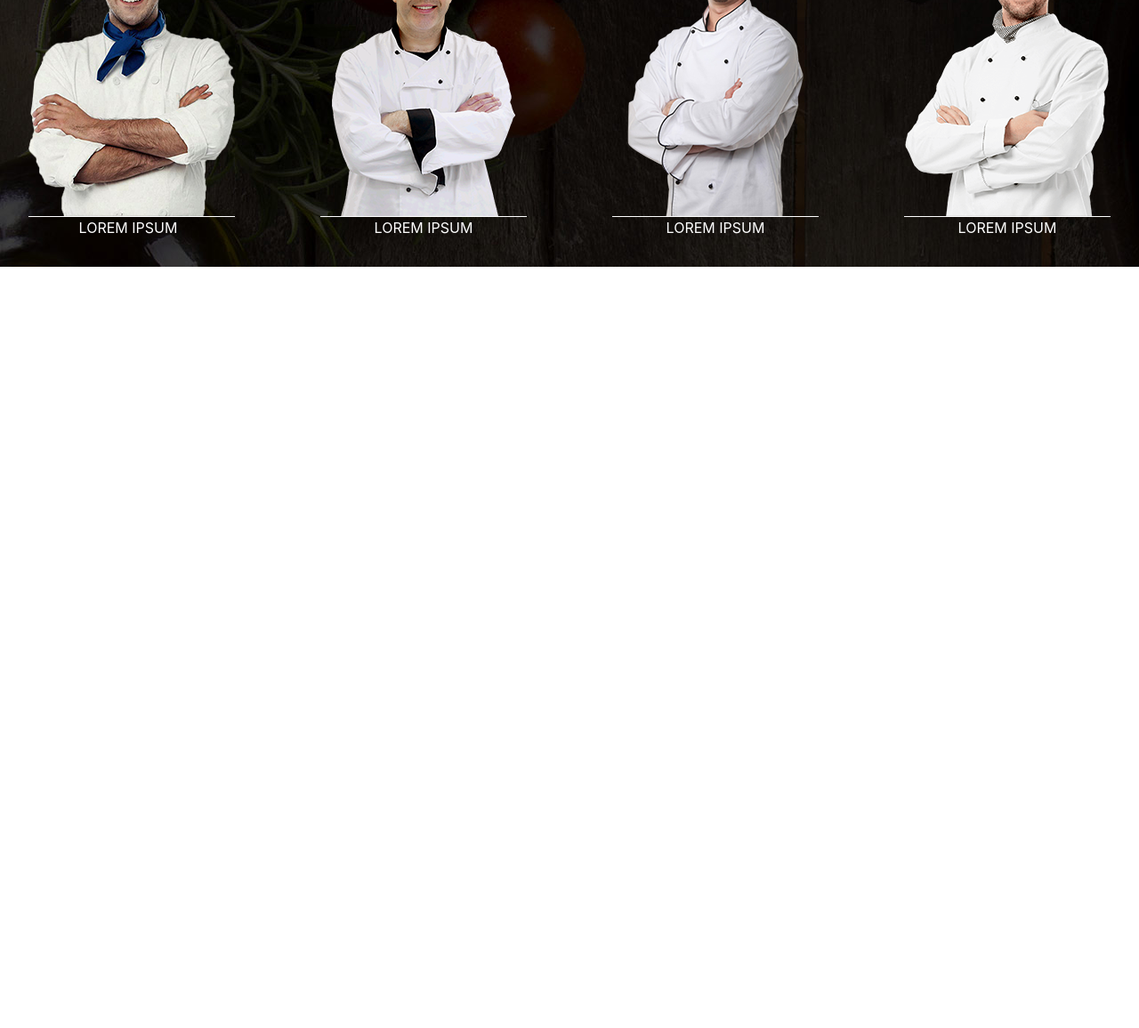
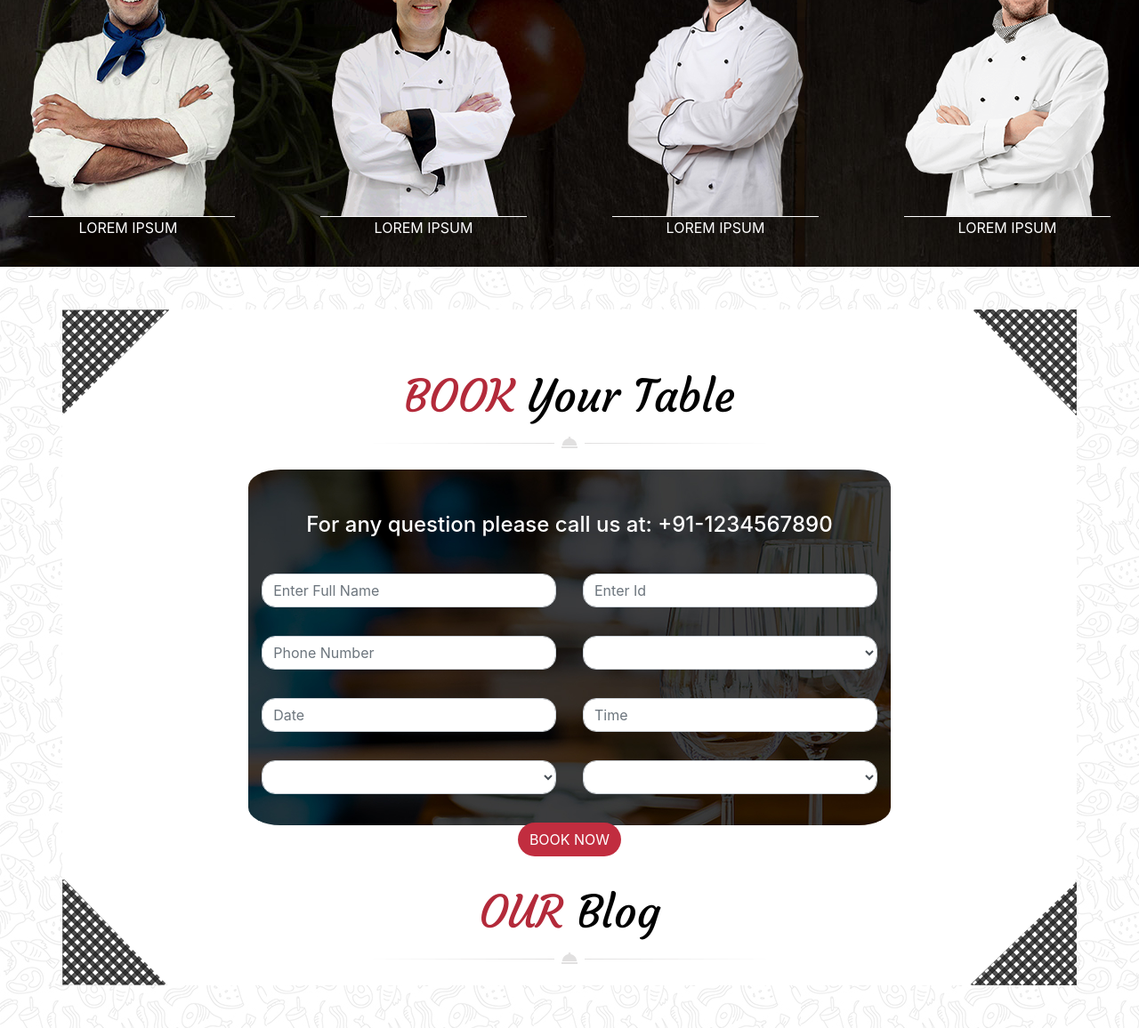
Before and after one commit to ZulMendez/coding_16_site_chef, a website: page index.html in a window 1280 px wide. Shown: the part 2810-3966 px from the top of the page at 89% size. Before the commit the page ends 3110 px from the top, so only its background shows below. Drawn offline with nearby package versions, Linux system fonts and the light colour scheme.

Commit message:
section 2 terminé

```diff
--- a/index.html
+++ b/index.html
@@ -101,14 +101,15 @@
     <!-- fin header -->
     <!-- section 1 -->
     <section class="section1 container position-relative my-5">
-                <img class="position-absolute" style="top:0%; left:0%" src="./public/images/box-left-top.png" alt="lt">
-                <img class="position-absolute" style="top:0%; right:0%" src="./public/images/box-right-top.png" alt="rt">
-                <img class="position-absolute" style="bottom:0%; left:0%" src="./public/images/box-bottom-left.png" alt="bl">
-                <img class="position-absolute" style="bottom:0%; right:0%" src="./public/images/box-bottom_right.png" alt="br">
+        <img class="position-absolute" style="top:0%; left:0%" src="./public/images/box-left-top.png" alt="lt">
+        <img class="position-absolute" style="top:0%; right:0%" src="./public/images/box-right-top.png" alt="rt">
+        <img class="position-absolute" style="bottom:0%; left:0%" src="./public/images/box-bottom-left.png" alt="bl">
+        <img class="position-absolute" style="bottom:0%; right:0%" src="./public/images/box-bottom_right.png" alt="br">
         <div class="story text-center">
             <h2 class="mt-5">OUR <span>Story</span></h2>
             <img src="./public/images/decoration_line.png" alt="deco">
-            <p class="storytext text-center mx-22 my-5">Lorem ipsum dolor sit amet consectetur adipisicing elit. Natus sapiente expedita
+            <p class="storytext text-center mx-22 my-5">Lorem ipsum dolor sit amet consectetur adipisicing elit. Natus
+                sapiente expedita
                 culpa! Vero blanditiis
                 eius debitis! Labore reiciendis dolorum praesentium et enim temporibus. Ipsam velit voluptate totam.
                 Cupiditate quos sunt fuga vero hic dolores sed non quaerat culpa commodi. Praesentium accusantium
@@ -148,7 +149,8 @@
                             <div class="container row d-inline-flex">
                                 <div class="col-6 d-flex align-items-center">
                                     <div class="coffee px-3">
-                                        <img class="cercle rounded-circle" src="./public/images/menu_image_1.jpg" alt="coffee">
+                                        <img class="cercle rounded-circle" src="./public/images/menu_image_1.jpg"
+                                            alt="coffee">
                                     </div>
                                     <div class="text-menu px-3">
                                         <h5>Deer Steak with Potatoes</h5>
@@ -160,7 +162,8 @@
                                 </div>
                                 <div class="col-6 d-flex align-items-center">
                                     <div class="coffee px-3">
-                                        <img class="cercle rounded-circle" src="./public/images/menu_image_1.jpg" alt="coffee">
+                                        <img class="cercle rounded-circle" src="./public/images/menu_image_1.jpg"
+                                            alt="coffee">
                                     </div>
                                     <div class="text-menu px-3">
                                         <h5>Deer Steak with Potatoes</h5>
@@ -174,7 +177,8 @@
                             <div class="container row d-inline-flex">
                                 <div class="col-6 d-flex align-items-center">
                                     <div class="coffee px-3">
-                                        <img class="cercle rounded-circle" src="./public/images/menu_image_1.jpg" alt="coffee">
+                                        <img class="cercle rounded-circle" src="./public/images/menu_image_1.jpg"
+                                            alt="coffee">
                                     </div>
                                     <div class="text-menu px-3">
                                         <h5>Deer Steak with Potatoes</h5>
@@ -186,7 +190,8 @@
                                 </div>
                                 <div class="col-6 d-flex align-items-center">
                                     <div class="coffee px-3">
-                                        <img class="cercle rounded-circle" src="./public/images/menu_image_1.jpg" alt="coffee">
+                                        <img class="cercle rounded-circle" src="./public/images/menu_image_1.jpg"
+                                            alt="coffee">
                                     </div>
                                     <div class="text-menu px-3">
                                         <h5>Deer Steak with Potatoes</h5>
@@ -198,7 +203,8 @@
                                 </div>
                                 <div class="col-6 d-flex align-items-center">
                                     <div class="coffee px-3">
-                                        <img class="cercle rounded-circle" src="./public/images/menu_image_1.jpg" alt="coffee">
+                                        <img class="cercle rounded-circle" src="./public/images/menu_image_1.jpg"
+                                            alt="coffee">
                                     </div>
                                     <div class="text-menu px-3">
                                         <h5>Deer Steak with Potatoes</h5>
@@ -210,7 +216,8 @@
                                 </div>
                                 <div class="col-6 d-flex align-items-center">
                                     <div class="coffee px-3">
-                                        <img class="cercle rounded-circle" src="./public/images/menu_image_1.jpg" alt="coffee">
+                                        <img class="cercle rounded-circle" src="./public/images/menu_image_1.jpg"
+                                            alt="coffee">
                                     </div>
                                     <div class="text-menu px-3">
                                         <h5>Deer Steak with Potatoes</h5>
@@ -226,7 +233,8 @@
                             <div class="container row d-inline-flex">
                                 <div class="col-6 d-flex align-items-center">
                                     <div class="coffee px-3">
-                                        <img class="cercle rounded-circle" src="./public/images/menu_image_1.jpg" alt="coffee">
+                                        <img class="cercle rounded-circle" src="./public/images/menu_image_1.jpg"
+                                            alt="coffee">
                                     </div>
                                     <div class="text-menu px-3">
                                         <h5>Deer Steak with Potatoes</h5>
@@ -238,7 +246,8 @@
                                 </div>
                                 <div class="col-6 d-flex align-items-center">
                                     <div class="coffee px-3">
-                                        <img class="cercle rounded-circle" src="./public/images/menu_image_1.jpg" alt="coffee">
+                                        <img class="cercle rounded-circle" src="./public/images/menu_image_1.jpg"
+                                            alt="coffee">
                                     </div>
                                     <div class="text-menu px-3">
                                         <h5>Deer Steak with Potatoes</h5>
@@ -250,19 +259,8 @@
                                 </div>
                                 <div class="col-6 d-flex align-items-center">
                                     <div class="coffee px-3">
-                                        <img class="cercle rounded-circle" src="./public/images/menu_image_1.jpg" alt="coffee">
-                                    </div>
-                                    <div class="text-menu px-3">
-                                        <h5>Deer Steak with Potatoes</h5>
-                                        <p>Welcome to risotto restaurant <br> website. Here we try to share our.</p>
-                                    </div>
-                                    <div class="prix px-3">
-                                        <span>$35</span>
-                                    </div>
-                                </div>
-                                <div class="col-6 d-flex align-items-center">
-                                    <div class="coffee px-3">
-                                        <img class="cercle rounded-circle" src="./public/images/menu_image_1.jpg" alt="coffee">
+                                        <img class="cercle rounded-circle" src="./public/images/menu_image_1.jpg"
+                                            alt="coffee">
                                     </div>
                                     <div class="text-menu px-3">
                                         <h5>Deer Steak with Potatoes</h5>
@@ -278,7 +276,8 @@
                             <div class="container row d-inline-flex">
                                 <div class="col-6 d-flex align-items-center">
                                     <div class="coffee px-3">
-                                        <img class="cercle rounded-circle" src="./public/images/menu_image_1.jpg" alt="coffee">
+                                        <img class="cercle rounded-circle" src="./public/images/menu_image_1.jpg"
+                                            alt="coffee">
                                     </div>
                                     <div class="text-menu px-3">
                                         <h5>Deer Steak with Potatoes</h5>
@@ -290,7 +289,8 @@
                                 </div>
                                 <div class="col-6 d-flex align-items-center">
                                     <div class="coffee px-3">
-                                        <img class="cercle rounded-circle" src="./public/images/menu_image_1.jpg" alt="coffee">
+                                        <img class="cercle rounded-circle" src="./public/images/menu_image_1.jpg"
+                                            alt="coffee">
                                     </div>
                                     <div class="text-menu px-3">
                                         <h5>Deer Steak with Potatoes</h5>
@@ -302,7 +302,8 @@
                                 </div>
                                 <div class="col-6 d-flex align-items-center">
                                     <div class="coffee px-3">
-                                        <img class="cercle rounded-circle" src="./public/images/menu_image_1.jpg" alt="coffee">
+                                        <img class="cercle rounded-circle" src="./public/images/menu_image_1.jpg"
+                                            alt="coffee">
                                     </div>
                                     <div class="text-menu px-3">
                                         <h5>Deer Steak with Potatoes</h5>
@@ -314,7 +315,8 @@
                                 </div>
                                 <div class="col-6 d-flex align-items-center">
                                     <div class="coffee px-3">
-                                        <img class="cercle rounded-circle" src="./public/images/menu_image_1.jpg" alt="coffee">
+                                        <img class="cercle rounded-circle" src="./public/images/menu_image_1.jpg"
+                                            alt="coffee">
                                     </div>
                                     <div class="text-menu px-3">
                                         <h5>Deer Steak with Potatoes</h5>
@@ -330,7 +332,8 @@
                             <div class="container row d-inline-flex">
                                 <div class="col-6 d-flex align-items-center">
                                     <div class="coffee px-3">
-                                        <img class="cercle rounded-circle" src="./public/images/menu_image_1.jpg" alt="coffee">
+                                        <img class="cercle rounded-circle" src="./public/images/menu_image_1.jpg"
+                                            alt="coffee">
                                     </div>
                                     <div class="text-menu px-3">
                                         <h5>Deer Steak with Potatoes</h5>
@@ -342,19 +345,8 @@
                                 </div>
                                 <div class="col-6 d-flex align-items-center">
                                     <div class="coffee px-3">
-                                        <img class="cercle rounded-circle" src="./public/images/menu_image_1.jpg" alt="coffee">
-                                    </div>
-                                    <div class="text-menu px-3">
-                                        <h5>Deer Steak with Potatoes</h5>
-                                        <p>Welcome to risotto restaurant <br> website. Here we try to share our.</p>
-                                    </div>
-                                    <div class="prix px-3">
-                                        <span>$35</span>
-                                    </div>
-                                </div>
-                                <div class="col-6 d-flex align-items-center">
-                                    <div class="coffee px-3">
-                                        <img class="cercle rounded-circle" src="./public/images/menu_image_1.jpg" alt="coffee">
+                                        <img class="cercle rounded-circle" src="./public/images/menu_image_1.jpg"
+                                            alt="coffee">
                                     </div>
                                     <div class="text-menu px-3">
                                         <h5>Deer Steak with Potatoes</h5>
@@ -366,7 +358,8 @@
                                 </div>
                                 <div class="col-6 d-flex align-items-center">
                                     <div class="coffee px-3">
-                                        <img class="cercle rounded-circle" src="./public/images/menu_image_1.jpg" alt="coffee">
+                                        <img class="cercle rounded-circle" src="./public/images/menu_image_1.jpg"
+                                            alt="coffee">
                                     </div>
                                     <div class="text-menu px-3">
                                         <h5>Deer Steak with Potatoes</h5>
@@ -406,7 +399,55 @@
             </div>
         </div>
     </section>
-<!-- fin section 2 -->
+    <!-- fin section 2 -->
+    <!-- section 3 -->
+    <section class="section3 container position-relative my-5">
+        <img class="position-absolute" style="top:0%; left:0%" src="./public/images/box-left-top-grey.png" alt="lt">
+        <img class="position-absolute" style="top:0%; right:0%" src="./public/images/box-right-top-grey.png" alt="rt">
+        <img class="position-absolute" style="bottom:0%; left:0%" src="./public/images/box-bottom-left-grey.png"
+            alt="bl">
+        <img class="position-absolute" style="bottom:0%; right:0%" src="./public/images/box-bottom_right-grey.png"
+            alt="br">
+        <div class="story text-center">
+            <h2 class="mt-5">BOOK <span>Your Table</span></h2>
+            <img src="./public/images/decoration_line.png" alt="deco">
+        </div>
+        <!-- formulaire -->
+        <form class="container">
+            <h4 class="text-white text-center pt-5 pb-3">For any question please call us at: <span>+91-1234567890</span>
+            </h4>
+            <div class="row">
+                <div class="col-6 py-3">
+                    <input type="text" class="form-control" id="email" placeholder="Enter Full Name" name="email">
+                </div>
+                <div class="col-6 py-3">
+                    <input type="password" class="form-control" placeholder="Enter Id" name="pswd">
+                </div>
+                <div class="col-6 py-3">
+                    <input type="text" class="form-control" id="email" placeholder="Phone Number" name="email">
+                </div>
+                <div class="col-6 py-3">
+                    <select id="inputState" class="form-control"></select>
+                </div>
+                <div class="col-6 py-3">
+                    <input type="text" class="form-control" id="email" placeholder="Date" name="email">
+                </div>
+                <div class="col-6 py-3">
+                    <input type="password" class="form-control" placeholder="Time" name="pswd">
+                </div>
+                <div class="col-6 py-3">
+                    <select id="inputState" class="form-control"></select>
+                </div>
+                <div class="col-6 py-3">
+                    <select id="inputState" class="form-control"></select>
+                </div>
+                    <button class="btn bg-bouton text-white my-3 mx-auto">BOOK NOW</button>
+            </div>
+        </form>
+        <div class="story text-center">
+            <h2 class="mt-5">OUR <span>Blog</span></h2>
+            <img src="./public/images/decoration_line.png" alt="deco">
+        </div>
 
 
 
@@ -416,6 +457,7 @@
 
 
 
+    </section>
     <!-- script jquery -->
     <script src="./node_modules/jquery/dist/jquery.js"></script>
     <!-- script bootstrap -->
--- a/src/sass/modules/_section3.sass
+++ b/src/sass/modules/_section3.sass
@@ -0,0 +1,25 @@
+.section3
+    background-color: white
+    form
+        background-image: url('../images/book_table_bg.jpg')
+        width: 65%
+        height: 50vh
+        margin: 0 auto
+        border-radius: 5%
+        input
+            border-radius: 15px
+        select
+            border-radius: 15px
+        button
+            border: 10px solid none
+            border-radius: 30px
+    .story
+        padding-top: 20px
+        padding-bottom: 20px
+        h2
+            font-family: Courgette-Regular
+            color: #B32A3A
+            font-size: 50px
+        span
+            font-family: Courgette-Regular
+            color: #000
```
Also changed, not shown: public/css/app.css.
